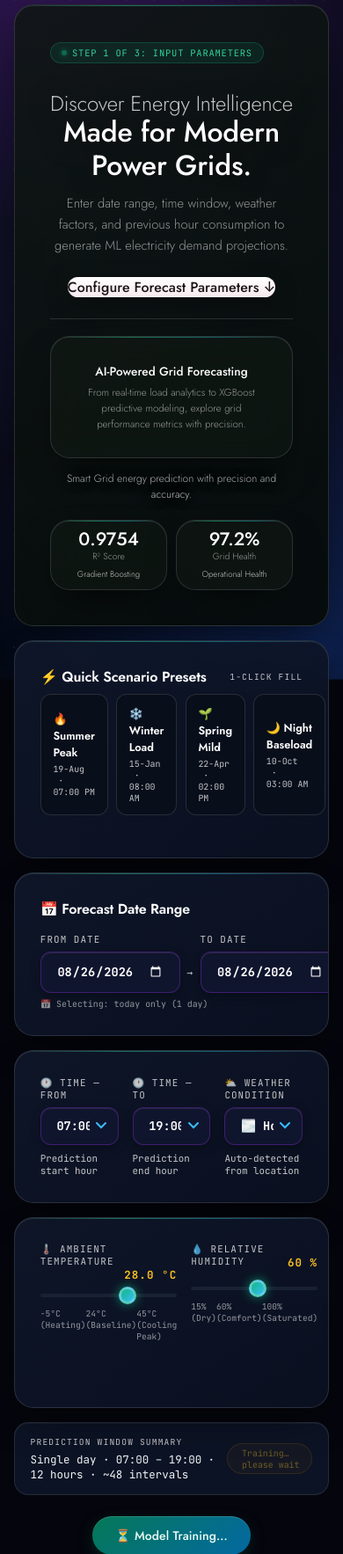
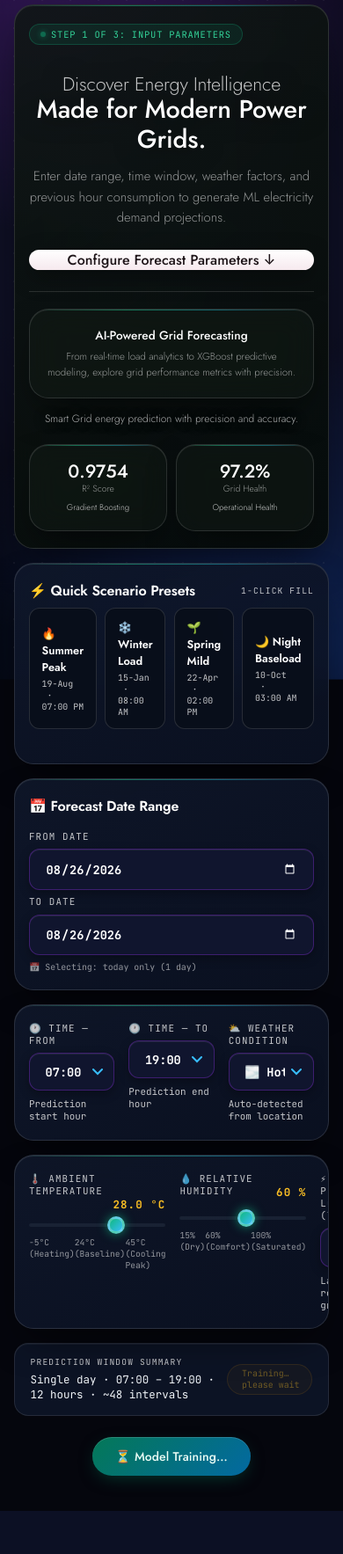
Before and after one commit to upadrashtaleelamanasa-2009/smart_grid_predictor, a Flask app: page /home in a window 390 px wide. Shown: the part 80-1847 px from the top of the page at 88% size. After the commit the page ends 1798 px from the top, so only its background shows below. Run offline with Flask 3, Linux system fonts and the light colour scheme; the visitor is signed in with stand-in values (Sample User, id 1).

Commit message:
Add responsive mobile, tablet, and laptop media query breakpoints across all pages

```diff
--- a/static/css/style.css
+++ b/static/css/style.css
@@ -1177,12 +1177,61 @@
   }
 }
 
+/* ══════════════════════════════════════════════════
+   COMPREHENSIVE RESPONSIVE MEDIA QUERIES (LAPTOP / TABLET / MOBILE)
+══════════════════════════════════════════════════ */
 @media (max-width: 1024px) {
   .dash-stats { grid-template-columns: repeat(3, 1fr) !important; }
 }
+
+@media (max-width: 991px) {
+  .layout-body-wrapper {
+    flex-direction: column !important;
+  }
+  .sidebar {
+    width: 100% !important;
+    position: static !important;
+    max-height: none !important;
+    margin-bottom: 1rem !important;
+  }
+  .main-content, .user-content-full {
+    width: 100% !important;
+  }
+}
+
+@media (max-width: 768px) {
+  .nav__rail {
+    display: none !important;
+  }
+  .nav__toggle {
+    display: flex !important;
+  }
+  .date-range-row {
+    grid-template-columns: 1fr !important;
+    gap: 0.4rem;
+  }
+  .date-range-sep {
+    display: none;
+  }
+}
+
 @media (max-width: 640px) {
   .dash-stats { grid-template-columns: repeat(2, 1fr) !important; }
+  .grid-2, .grid-3, .grid-4 {
+    grid-template-columns: 1fr !important;
+  }
+  .card {
+    padding: 1.2rem 1rem !important;
+  }
+  .hero__title {
+    font-size: 1.8rem !important;
+  }
 }
+
 @media (max-width: 480px) {
   .dash-stats { grid-template-columns: 1fr !important; }
+  .btn {
+    width: 100% !important;
+    justify-content: center;
+  }
 }
```
